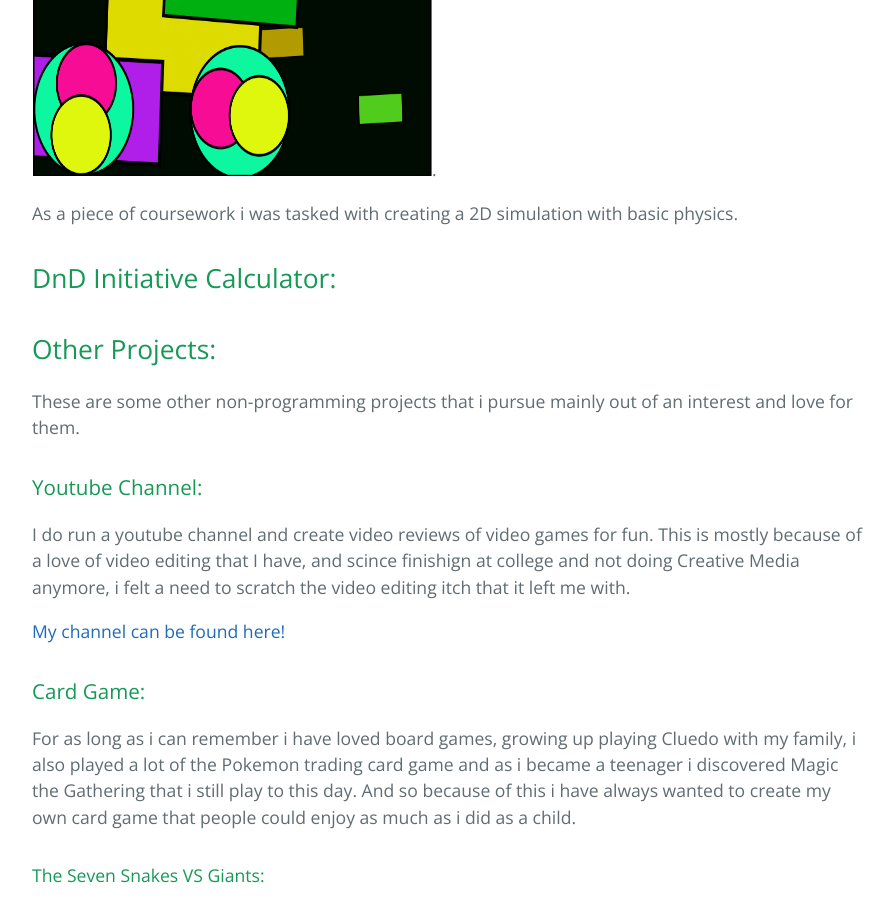
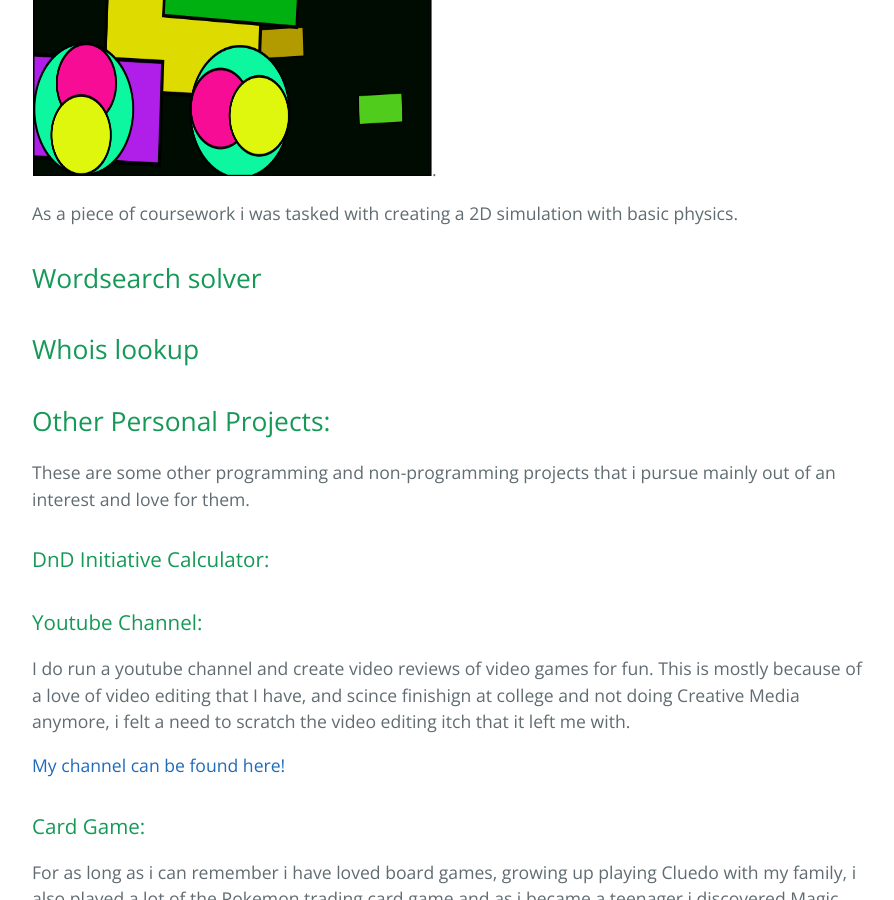
Before and after one commit to ArmerJacob/ArmerJacob.github.io, a Jekyll site: the page built from index.md, in a window 1280 px wide and 900 px high, scrolled down 3933 px. Shown: the whole window, without its empty margins (192-1086 px from the left). Built offline with Jekyll 4.4.1, drawn with Linux system fonts in a browser that asks for light colours.

Commit message:
Update index.md

```diff
--- a/index.md
+++ b/index.md
@@ -38,11 +38,21 @@ Click the image to see it in action!
 
 As a piece of coursework i was tasked with creating a 2D simulation with basic physics.
 
-## DnD Initiative Calculator:
+## Wordsearch solver
 
-## Other Projects:
 
-These are some other non-programming projects that i pursue mainly out of an interest and love for them.
+
+## Whois lookup
+
+
+
+## Other Personal Projects:
+
+These are some other programming and non-programming projects that i pursue mainly out of an interest and love for them.
+
+### DnD Initiative Calculator:
+
+
 
 ### Youtube Channel:
 
```
